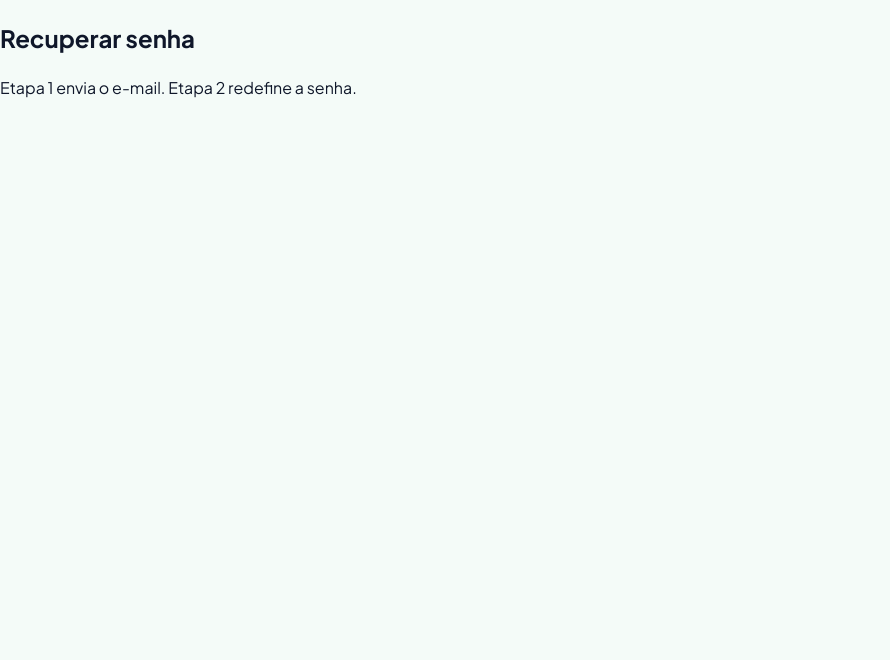
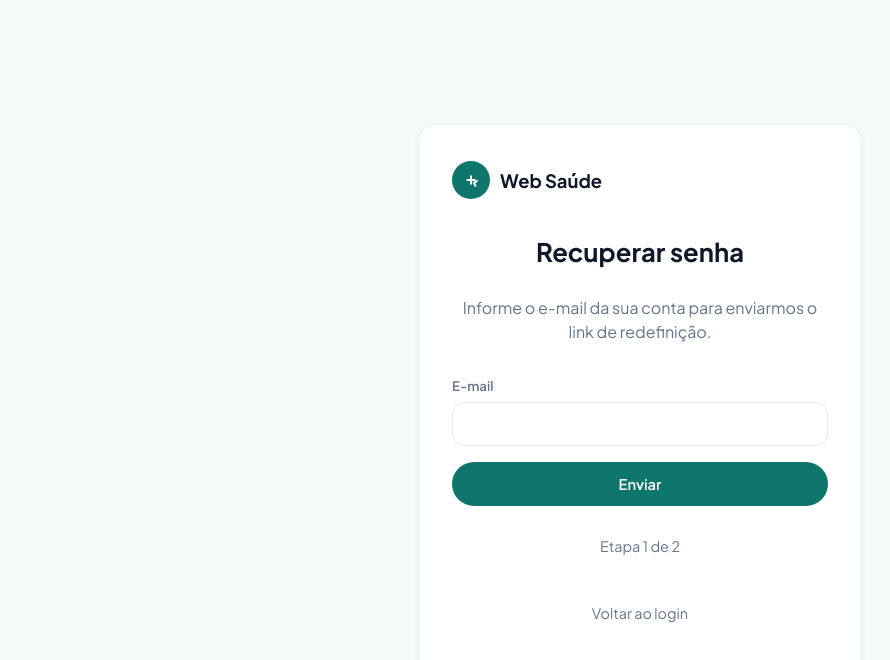
Before and after one commit to WebSaudeApp/web-saude-interface, a Next.js app: page /recover-password in a window 1280 px wide. Shown: the top 660 px of the page, without its empty margins (0-890 px from the left). Built offline with nearby package versions, Linux system fonts and the light colour scheme.

Commit message:
feat(#10): implementa redefinição de senha em duas etapas

```diff
--- a/src/components/layouts/AccountSidebar.tsx
+++ b/src/components/layouts/AccountSidebar.tsx
@@ -64,7 +64,9 @@ export default function AccountSidebar() {
         >
           Minhas avaliações
         </Link>
-        <Link href={publicRoutes.recoverPassword}>Alterar senha</Link>
+        <Link href={`${publicRoutes.recoverPassword}?flow=change`}>
+          Alterar senha
+        </Link>
         <button type="button" onClick={handleSignOut}>
           Sair
         </button>
--- a/src/pages/recover-password.tsx
+++ b/src/pages/recover-password.tsx
@@ -1,10 +1,141 @@
-import PagePlaceholder from "@/components/common/PagePlaceholder";
+import { useState, type FormEvent } from "react";
+import type { GetServerSideProps } from "next";
+import Head from "next/head";
+import Link from "next/link";
+import { useRouter } from "next/router";
+import BrandLink from "@/components/common/BrandLink";
+import { publicRoutes } from "@/configs/Routes";
+
+const RESET_REDIRECT_MS = 900;
+
+const stepOneCopy: Record<
+  "recover" | "change",
+  { title: string; subtitle: string }
+> = {
+  recover: {
+    title: "Recuperar senha",
+    subtitle:
+      "Informe o e-mail da sua conta para enviarmos o link de redefinição.",
+  },
+  change: {
+    title: "Alterar senha",
+    subtitle: "Informe seu e-mail para confirmarmos a alteração de senha.",
+  },
+};
 
 export default function RecuperarSenhaPage() {
+  const router = useRouter();
+  const flow = router.query.flow === "change" ? "change" : "recover";
+
+  const [step, setStep] = useState<1 | 2>(1);
+  const [email, setEmail] = useState("");
+  const [senha, setSenha] = useState("");
+  const [confirmaSenha, setConfirmaSenha] = useState("");
+  const [error, setError] = useState<string | null>(null);
+  const [success, setSuccess] = useState(false);
+
+  const title = step === 1 ? stepOneCopy[flow].title : "Nova senha";
+  const subtitle =
+    step === 1
+      ? stepOneCopy[flow].subtitle
+      : "Crie uma senha nova para a sua conta.";
+
+  function handleStepOneSubmit(event: FormEvent<HTMLFormElement>) {
+    event.preventDefault();
+    setStep(2);
+  }
+
+  function handleStepTwoSubmit(event: FormEvent<HTMLFormElement>) {
+    event.preventDefault();
+
+    if (senha !== confirmaSenha) {
+      setError("As senhas não coincidem.");
+      return;
+    }
+
+    setError(null);
+    setSuccess(true);
+    setTimeout(() => {
+      router.push(publicRoutes.login);
+    }, RESET_REDIRECT_MS);
+  }
+
   return (
-    <PagePlaceholder
-      title="Recuperar senha"
-      description="Etapa 1 envia o e-mail. Etapa 2 redefine a senha."
-    />
+    <>
+      <Head>
+        <title>{`Web Saúde — ${title}`}</title>
+      </Head>
+      <div className="auth-page">
+        <form
+          className="card auth-card auth-card-solo"
+          onSubmit={step === 1 ? handleStepOneSubmit : handleStepTwoSubmit}
+        >
+          <BrandLink />
+          <h1>{title}</h1>
+          <p className="sub">{subtitle}</p>
+
+          {success ? (
+            <p className="field-success">
+              Senha redefinida com sucesso. Redirecionando para o login…
+            </p>
+          ) : step === 1 ? (
+            <>
+              <label className="field">
+                <span>E-mail</span>
+                <input
+                  className="input"
+                  type="email"
+                  value={email}
+                  onChange={(event) => setEmail(event.target.value)}
+                  required
+                />
+              </label>
+              <button className="btn btn-primary btn-lg" type="submit">
+                Enviar
+              </button>
+            </>
+          ) : (
+            <>
+              <label className="field">
+                <span>Nova senha</span>
+                <input
+                  className="input"
+                  type="password"
+                  minLength={6}
+                  value={senha}
+                  onChange={(event) => setSenha(event.target.value)}
+                  required
+                />
+              </label>
+              <label className="field">
+                <span>Confirmar senha</span>
+                <input
+                  className="input"
+                  type="password"
+                  value={confirmaSenha}
+                  onChange={(event) => setConfirmaSenha(event.target.value)}
+                  required
+                />
+              </label>
+              {error ? <p className="field-error">{error}</p> : null}
+              <button className="btn btn-primary btn-lg" type="submit">
+                Resetar senha
+              </button>
+            </>
+          )}
+
+          <p className="center-note">Etapa {step} de 2</p>
+          <p className="center-note">
+            <Link href={publicRoutes.login}>Voltar ao login</Link>
+          </p>
+        </form>
+      </div>
+    </>
   );
 }
+
+// Forces per-request rendering so router.query already has `flow` on the
+// first paint instead of only after client hydration.
+export const getServerSideProps: GetServerSideProps = async () => {
+  return { props: {} };
+};
```
